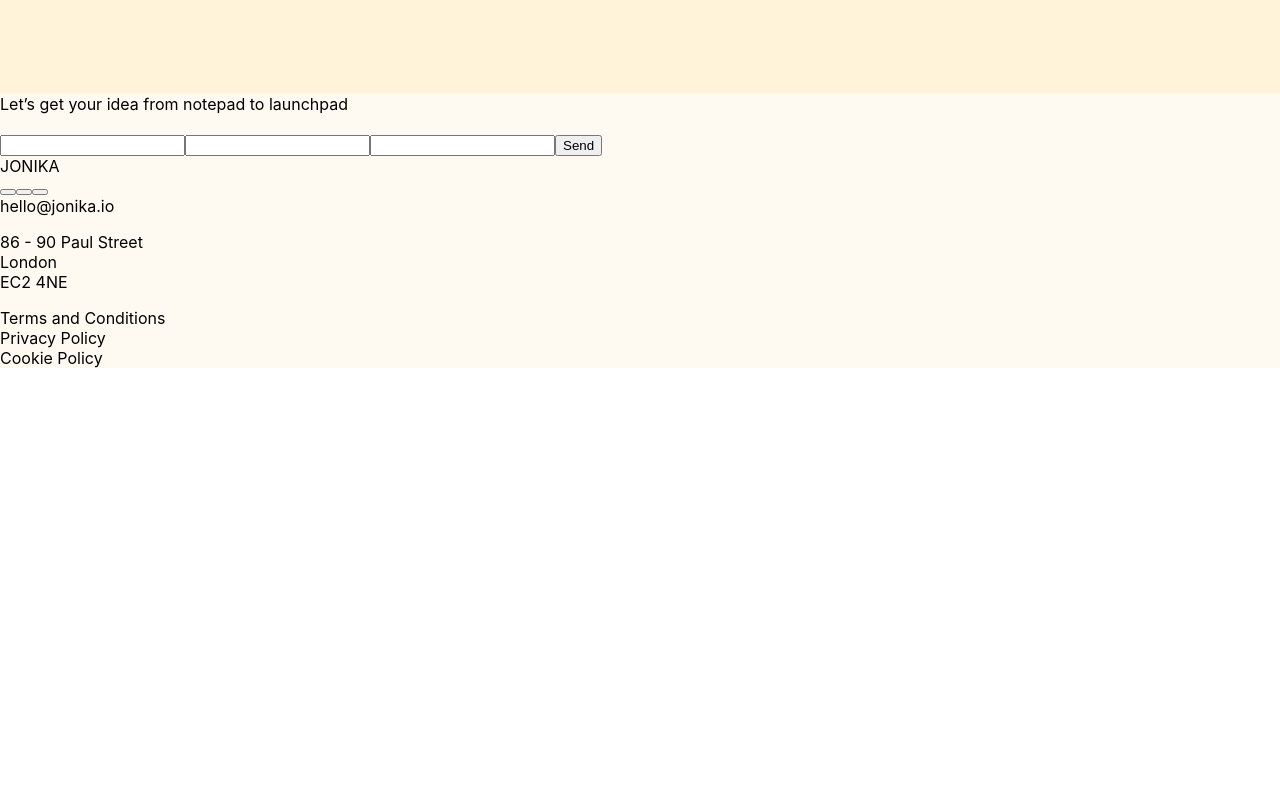
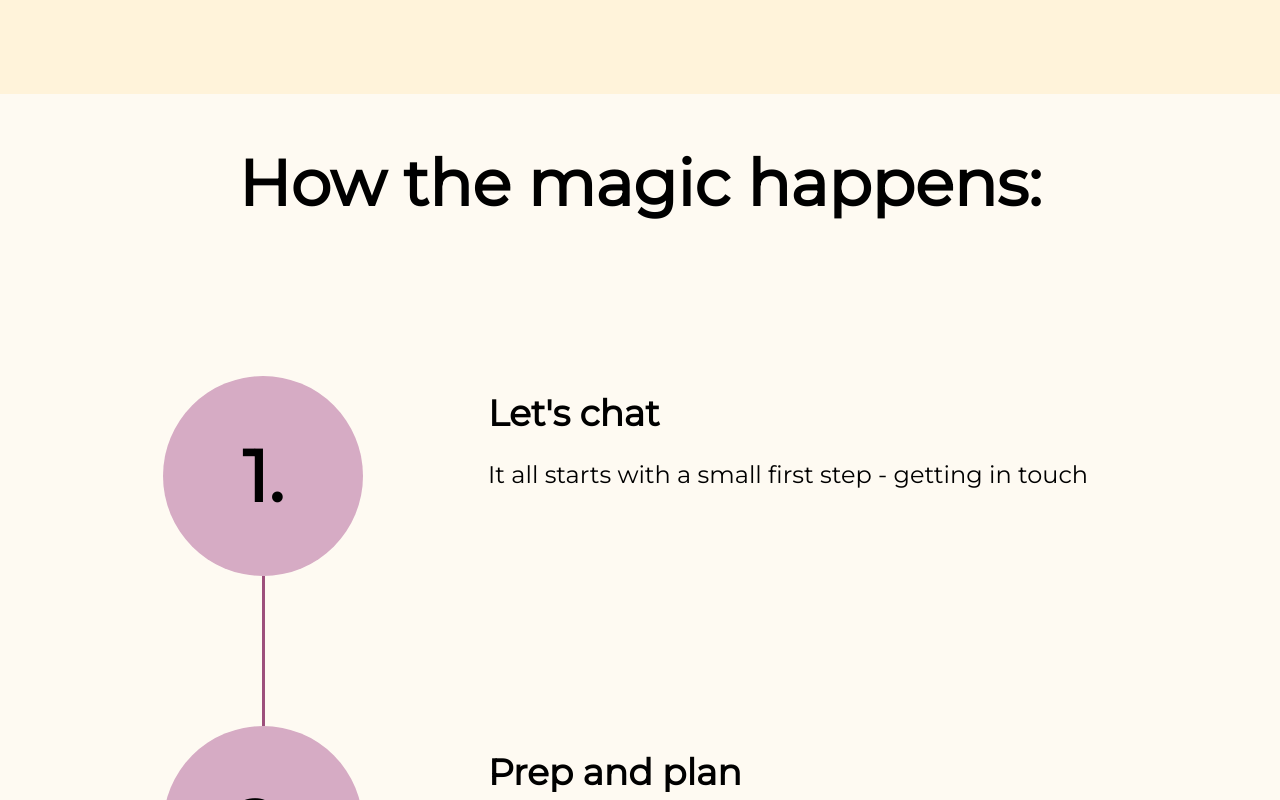
Before and after one commit to linas19/Erika_HomePage, a Next.js app: page / in a window 1280 px wide. Shown: the part 4120-4920 px from the top of the page. Before the commit the page ends 4488 px from the top, so only its background shows below. Built offline with nearby package versions, Linux system fonts and the light colour scheme.

Commit message:
fixed fourth page

```diff
--- a/pages/index.js
+++ b/pages/index.js
@@ -119,15 +119,41 @@ export default function Home() {
             <div className={styles.thirdPageBottomAuthor}>Alex Brown, Senior Product Manager at Eurosport</div>
           </div>
         </div>
-        <div className={styles.thirdPage}>
-          <div className={styles.thirdPageTopLeft}>
-            <div>Let’s get your idea from
-            notepad to launchpad</div>
-            <div>
-              <img />
+        <div className={styles.fourthPage}>
+          <div className={styles.fourthPageTitle}>How the magic happens:</div>
+          <div className={styles.fourthPageBottom}>
+            <div className={styles.fourthPagePoints}>
+              <div className={styles.fourthPagePointNumber}>1.</div>
+              <div className={styles.fourthPagePointSquare}></div>
+              <div className={styles.fourthPagePointNumber}>2.</div>
+              <div className={styles.fourthPagePointSquare}></div>
+              <div className={styles.fourthPagePointNumber}>3.</div>
+            </div>
+            <div className={styles.fourthPagePointText}>
+              <div className={styles.fourthPagePointTextBox}>
+                <div className={styles.fourthPagePointTextTitle}>Let's chat</div>
+                <div className={styles.fourthPagePointTextText}>It all starts with a small first step - getting in touch</div>
+              </div>
+              <div className={styles.fourthPagePointTextBox}>
+                <div className={styles.fourthPagePointTextTitle}>Prep and plan</div>
+                <div className={styles.fourthPagePointTextText}>Every project has its own needs. I will work with you to understand your unique requirements and expectations before we agree on a plan of action</div>
+              </div>
+              <div className={styles.fourthPagePointTextBox}>
+                <div className={styles.fourthPagePointTextTitle}>Let’s get it done</div>
+                <div className={styles.fourthPagePointTextText}>I will work alongside your existing team or bring together a group of trusted freelancers to realise your idea on budget and on time</div>
+              </div>
             </div>
           </div>
-          <div className={styles.thirdPageTopRight}>
+        </div>
+        <div className={styles.fifthPage}>
+          <div className={styles.fifthPageTopLeft}>
+            <div className={styles.fifthPageTopLeftText}>Let’s get your idea from
+            notepad to launchpad</div>
+            <div className={styles.fifthPageTopLeftImage}>
+            <Image src='/example-scene-2.png' width={744.66} height={594.92} alt='Image2'/>
+            </div>
+          </div>
+          <div className={styles.fifthPageTopRight}>
             <form>
               <input type='text'/>
               <input type='text'/>
--- a/styles/Home.module.scss
+++ b/styles/Home.module.scss
@@ -272,6 +272,75 @@
 .thirdPageTopLeftImage {
 
 }
-.icon {
-  color: red;
+.fourthPage {
+  background-color: #FEFAF2;
+  display: flex;
+  flex-direction: column;
+  justify-content: center;
+  text-align: center;
+  align-items: center;
+  padding-bottom: 50px;
+  .fourthPageTitle {
+    margin-top: 50px;
+    margin-bottom: 100px;
+    font-size: 64px;
+    font-family: 'Montserrat', sans-serif;
+    font-weight: 800;
+  }
+  .fourthPageBottom {
+    height: 1007px;
+    width: 954px;
+    display: flex;
+    flex-direction: row;
+    align-items: center;
+    justify-content: space-between;
+    .fourthPagePoints {
+      display: flex;
+      flex-direction: column;
+      justify-content: space-evenly;
+      align-items: center;
+      .fourthPagePointSquare {
+        height: 150px;
+        width: 3px;
+        background-color: #9D4F7C;
+      }
+      .fourthPagePointNumber {
+        height: 200px;
+        width: 200px;
+        border-radius: 50%;
+        background-color: #D6ABC4;
+        display: flex;
+        align-items: center;
+        justify-content: center;
+        font-size: 72px;
+        font-family: 'Montserrat', sans-serif;
+        font-weight: 700;
+      }
+    }
+    .fourthPagePointText {
+      display: flex;
+      flex-direction: column;
+      justify-content: space-between;
+      align-items: left;
+      height: 950px;
+      .fourthPagePointTextBox {
+        margin-top: 40px;
+        .fourthPagePointTextTitle {
+          font-size: 36px;
+          font-family: 'Montserrat', sans-serif;
+          font-weight: 800;
+          text-align: left;
+          margin-bottom: 25px;
+        }
+        .fourthPagePointTextText {
+          font-size: 24px;
+          font-family: 'Montserrat', sans-serif;
+          font-weight: 400;
+          text-align: left;
+          height: 123px;
+          width: 629px;
+        }
+      }
+    }
+  }
 }
```
